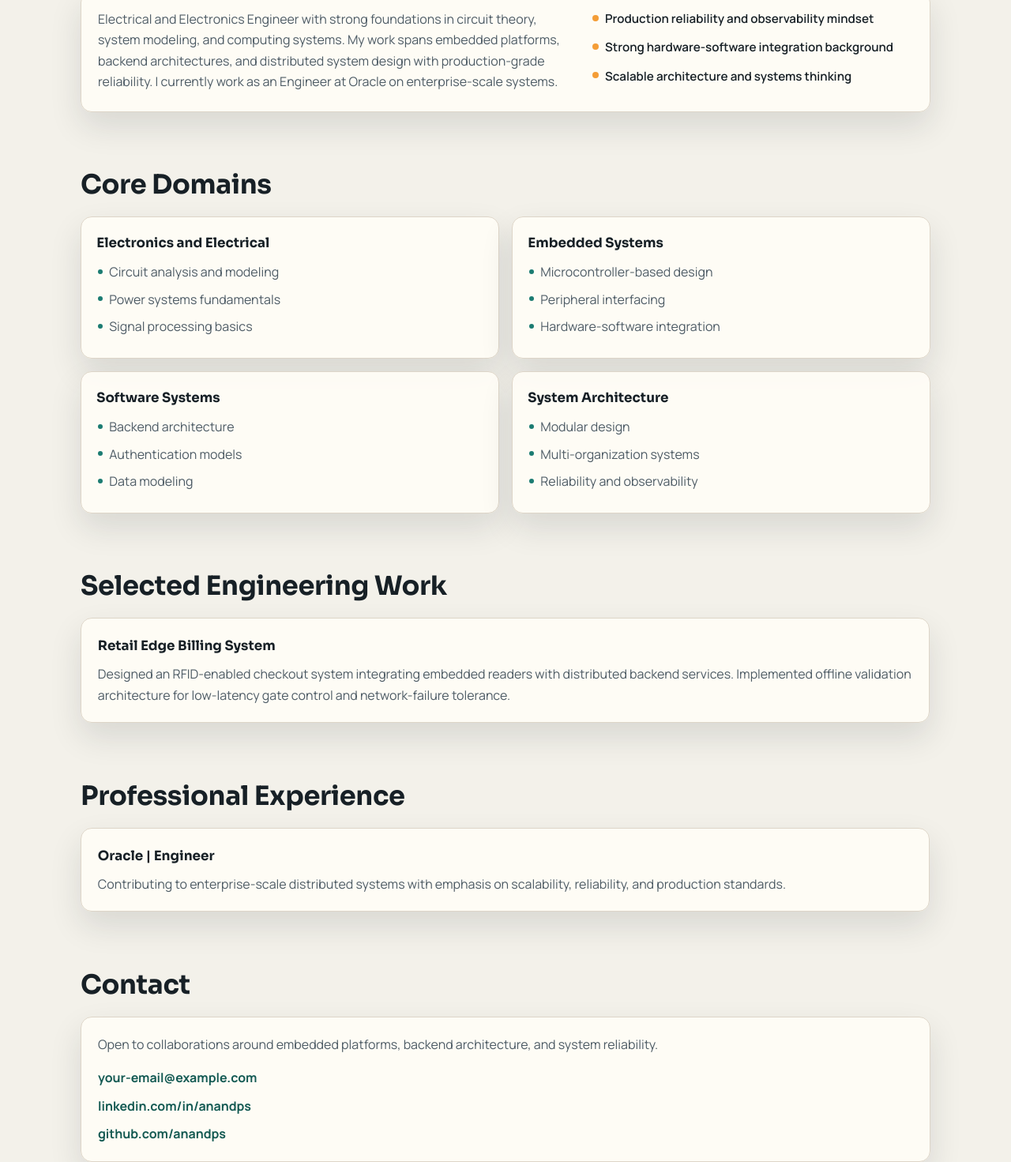
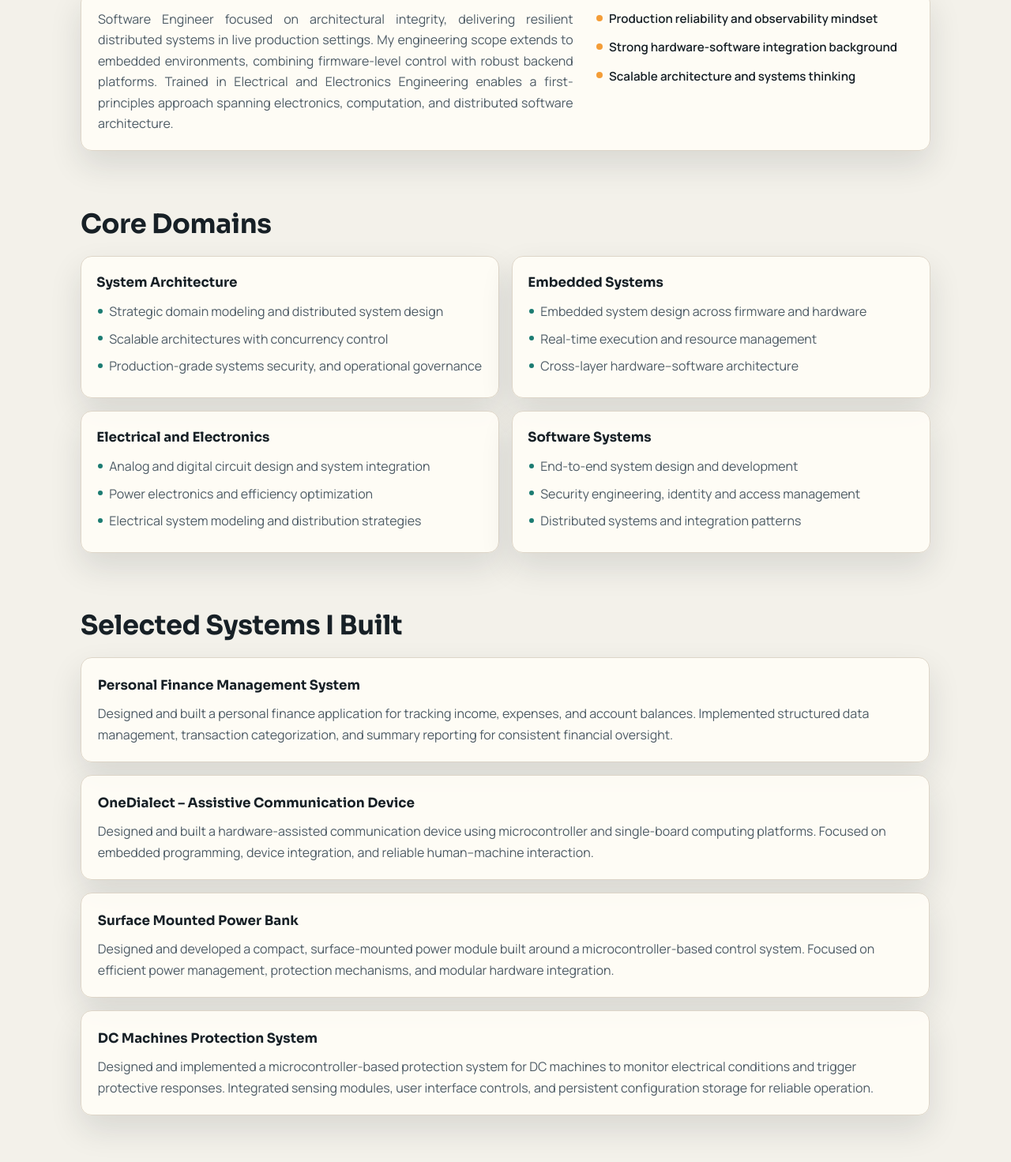
Before and after one commit to anand-ps/prime-archive, a plain HTML site: page index.html in a window 1280 px wide. Shown: the part 890-2361 px from the top of the page at 79% size. Drawn offline with Linux system fonts and the light colour scheme.

Commit message:
Optimized

```diff
--- a/assets/css/styles.css
+++ b/assets/css/styles.css
@@ -424,13 +424,15 @@ body::after {
 
 .about-card {
     display: grid;
-    gap: 1rem;
+    row-gap: 1rem;
+    column-gap: 1.8rem;
     grid-template-columns: 1.2fr 0.8fr;
     padding: 1.3rem;
 }
 
 .about-card p {
     color: var(--muted);
+    text-align: justify;
 }
 
 .highlight-list {
@@ -492,6 +494,7 @@ body::after {
     margin-bottom: 0.48rem;
     padding-left: 1rem;
     position: relative;
+    text-align: justify;
 }
 
 .domain-card li::before {
--- a/assets/js/main.js
+++ b/assets/js/main.js
@@ -159,8 +159,8 @@ assignRevealItems('.hero-metrics .metric', 'zoom', 85);
 assignRevealItems('.section-head', 'up', 40);
 assignRevealItems('#about .about-card > *', 'up', 90);
 assignRevealItems('#domains .domain-card', 'up', 90);
-assignRevealItems('#work .panel', 'left', 100);
-assignRevealItems('#experience .panel', 'right', 100);
+assignRevealItems('#work .panel', 'up', 100);
+assignRevealItems('#experience .panel', 'up', 100);
 assignRevealItems('#contact .contact-panel > *', 'up', 90);
 assignRevealItems('#contact .contact-list li', 'up', 70);
 
--- a/index.html
+++ b/index.html
@@ -19,12 +19,12 @@ Description: SEO-optimized, semantic, accessible portfolio website using pure HT
     <meta property="og:description" content="Engineer bridging electronics, embedded systems, and distributed software architectures." />
     <meta property="og:type" content="website" />
     <meta property="og:url" content="https://anandps.in/" />
-    <meta property="og:image" content="https://anandps.in/assets/images/og-image.webp" />
+    <meta property="og:image" content="https://anandps.in/assets/images/anand_light_theme.webp" />
 
     <meta name="twitter:card" content="summary_large_image" />
     <meta name="twitter:title" content="Anand P S | Systems Engineer" />
     <meta name="twitter:description" content="Embedded systems, electrical engineering, distributed backend systems." />
-    <meta name="twitter:image" content="https://anandps.in/assets/images/og-image.webp" />
+    <meta name="twitter:image" content="https://anandps.in/assets/images/anand_light_theme.webp" />
 
     <link rel="icon" href="./favicon.ico?v=20260228" sizes="any" type="image/x-icon" />
     <link rel="shortcut icon" href="./favicon.ico?v=20260228" type="image/x-icon" />
@@ -71,8 +71,8 @@ Description: SEO-optimized, semantic, accessible portfolio website using pure HT
         </p>
         <p class="lead">I design production-ready systems with practical engineering rigor, from edge device interactions to scalable cloud services.</p>
         <div class="hero-actions">
-            <a class="btn btn-primary" href="#work">View Engineering Work</a>
-            <a class="btn btn-ghost" href="#contact">Get in Touch</a>
+            <a class="btn btn-primary" href="#work">View Engineered Products</a>
+            <a class="btn btn-ghost" href="#contact">Say Hello</a>
         </div>
         <div class="hero-metrics" aria-label="Highlights">
             <div class="metric">
@@ -106,9 +106,7 @@ Description: SEO-optimized, semantic, accessible portfolio website using pure HT
     </div>
     <div class="about-card">
         <p>
-            Electrical and Electronics Engineer with strong foundations in circuit theory, system modeling, and computing systems.
-            My work spans embedded platforms, backend architectures, and distributed system design with production-grade reliability.
-            I currently work as an Engineer at Oracle on enterprise-scale systems.
+            Software Engineer focused on architectural integrity, delivering resilient distributed systems in live production settings. My engineering scope extends to embedded environments, combining firmware-level control with robust backend platforms. Trained in Electrical and Electronics Engineering enables a first-principles approach spanning electronics, computation, and distributed software architecture.
         </p>
         <ul class="highlight-list">
             <li>Production reliability and observability mindset</li>
@@ -124,35 +122,35 @@ Description: SEO-optimized, semantic, accessible portfolio website using pure HT
     </div>
     <div class="grid domain-grid">
         <article class="domain-card">
-            <h3>Electronics and Electrical</h3>
+            <h3>System Architecture</h3>
             <ul>
-                <li>Circuit analysis and modeling</li>
-                <li>Power systems fundamentals</li>
-                <li>Signal processing basics</li>
+                <li>Strategic domain modeling and distributed system design</li>
+                <li>Scalable architectures with concurrency control</li>
+                <li>Production-grade systems security, and operational governance</li>
             </ul>
         </article>
         <article class="domain-card">
             <h3>Embedded Systems</h3>
             <ul>
-                <li>Microcontroller-based design</li>
-                <li>Peripheral interfacing</li>
-                <li>Hardware-software integration</li>
+                <li>Embedded system design across firmware and hardware</li>
+                <li>Real-time execution and resource management</li>
+                <li>Cross-layer hardware–software architecture</li>
+            </ul>
+        </article>
+        <article class="domain-card">
+            <h3>Electrical and Electronics</h3>
+            <ul>
+                <li>Analog and digital circuit design and system integration</li>
+                <li>Power electronics and efficiency optimization</li>
+                <li>Electrical system modeling and distribution strategies</li>
             </ul>
         </article>
         <article class="domain-card">
             <h3>Software Systems</h3>
             <ul>
-                <li>Backend architecture</li>
-                <li>Authentication models</li>
-                <li>Data modeling</li>
-            </ul>
-        </article>
-        <article class="domain-card">
-            <h3>System Architecture</h3>
-            <ul>
-                <li>Modular design</li>
-                <li>Multi-organization systems</li>
-                <li>Reliability and observability</li>
+                <li>End-to-end system design and development</li>
+                <li>Security engineering, identity and access management</li>
+                <li>Distributed systems and integration patterns</li>
             </ul>
         </article>
     </div>
@@ -160,14 +158,35 @@ Description: SEO-optimized, semantic, accessible portfolio website using pure HT
 
 <section id="work" class="section container reveal">
     <div class="section-head">
-        <h2>Selected Engineering Work</h2>
+        <h2>Selected Systems I Built</h2>
     </div>
     <div class="work-grid">
         <article class="panel">
-            <h3>Retail Edge Billing System</h3>
+            <h3>Personal Finance Management System</h3>
             <p>
-                Designed an RFID-enabled checkout system integrating embedded readers with distributed backend services.
-                Implemented offline validation architecture for low-latency gate control and network-failure tolerance.
+                Designed and built a personal finance application for tracking income, expenses, and account balances.
+                Implemented structured data management, transaction categorization, and summary reporting for consistent financial oversight.
+            </p>
+        </article>
+        <article class="panel">
+            <h3>OneDialect – Assistive Communication Device</h3>
+            <p>
+                Designed and built a hardware-assisted communication device using microcontroller and single-board computing platforms.
+                Focused on embedded programming, device integration, and reliable human–machine interaction.
+            </p>
+        </article>
+        <article class="panel">
+            <h3>Surface Mounted Power Bank</h3>
+            <p>
+                Designed and developed a compact, surface-mounted power module built around a microcontroller-based control system.
+                Focused on efficient power management, protection mechanisms, and modular hardware integration.
+            </p>
+        </article>
+        <article class="panel">
+            <h3>DC Machines Protection System</h3>
+            <p>
+                Designed and implemented a microcontroller-based protection system for DC machines to monitor electrical conditions and trigger protective responses.
+                Integrated sensing modules, user interface controls, and persistent configuration storage for reliable operation.
             </p>
         </article>
     </div>
@@ -190,11 +209,11 @@ Description: SEO-optimized, semantic, accessible portfolio website using pure HT
         <h2>Contact</h2>
     </div>
     <div class="panel contact-panel">
-        <p>Open to collaborations around embedded platforms, backend architecture, and system reliability.</p>
+        <p>Open to engineering conversations spanning embedded systems, backend software design, and reliable distributed systems.</p>
         <ul class="contact-list">
-            <li><a href="mailto:your-email@example.com">your-email@example.com</a></li>
-            <li><a href="https://linkedin.com/in/anandps" target="_blank" rel="noreferrer">linkedin.com/in/anandps</a></li>
-            <li><a href="https://github.com/anandps" target="_blank" rel="noreferrer">github.com/anandps</a></li>
+            <li><a href="mailto:anandps.dev@gmail.com">anandps.dev@gmail.com</a></li>
+            <li><a href="https://www.linkedin.com/in/anand-ps" target="_blank" rel="noreferrer">linkedin.com/in/anand-ps</a></li>
+            <li><a href="https://github.com/anand-ps" target="_blank" rel="noreferrer">github.com/anand-ps</a></li>
         </ul>
     </div>
 </section>
```
